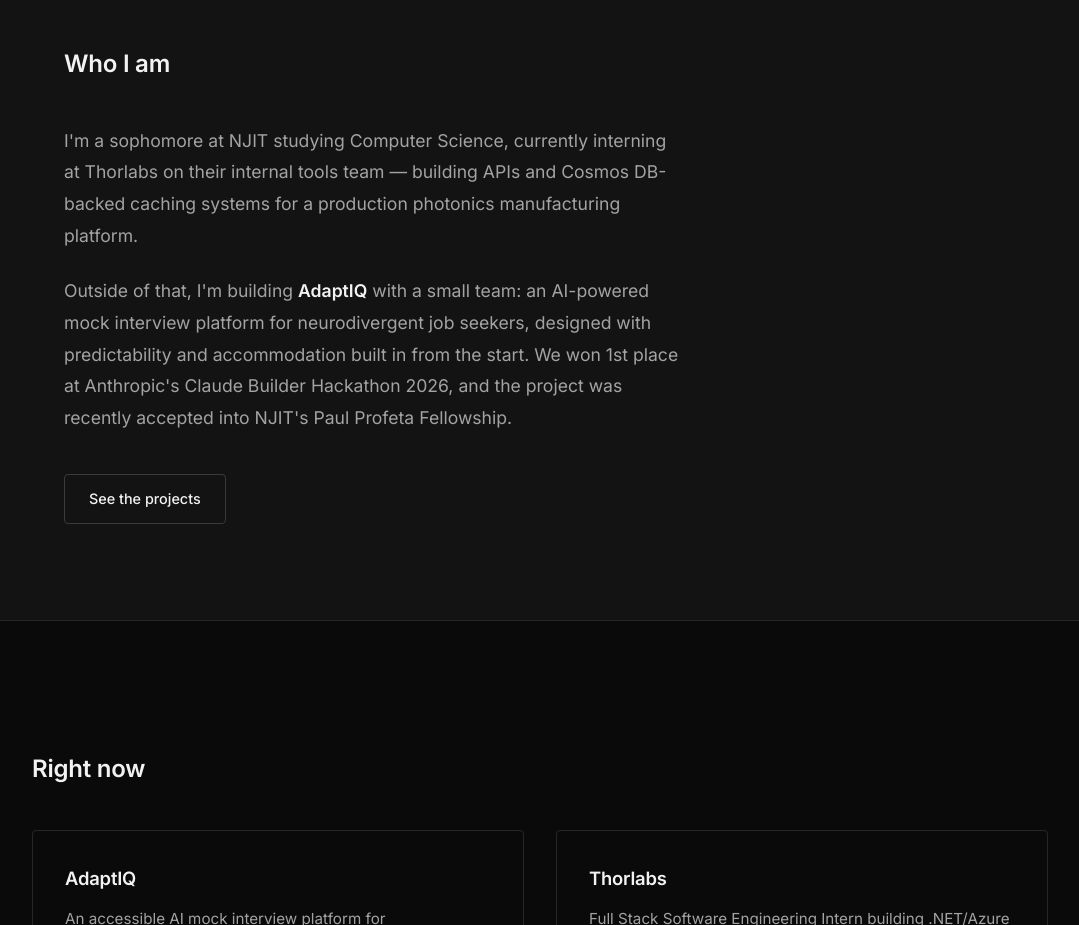
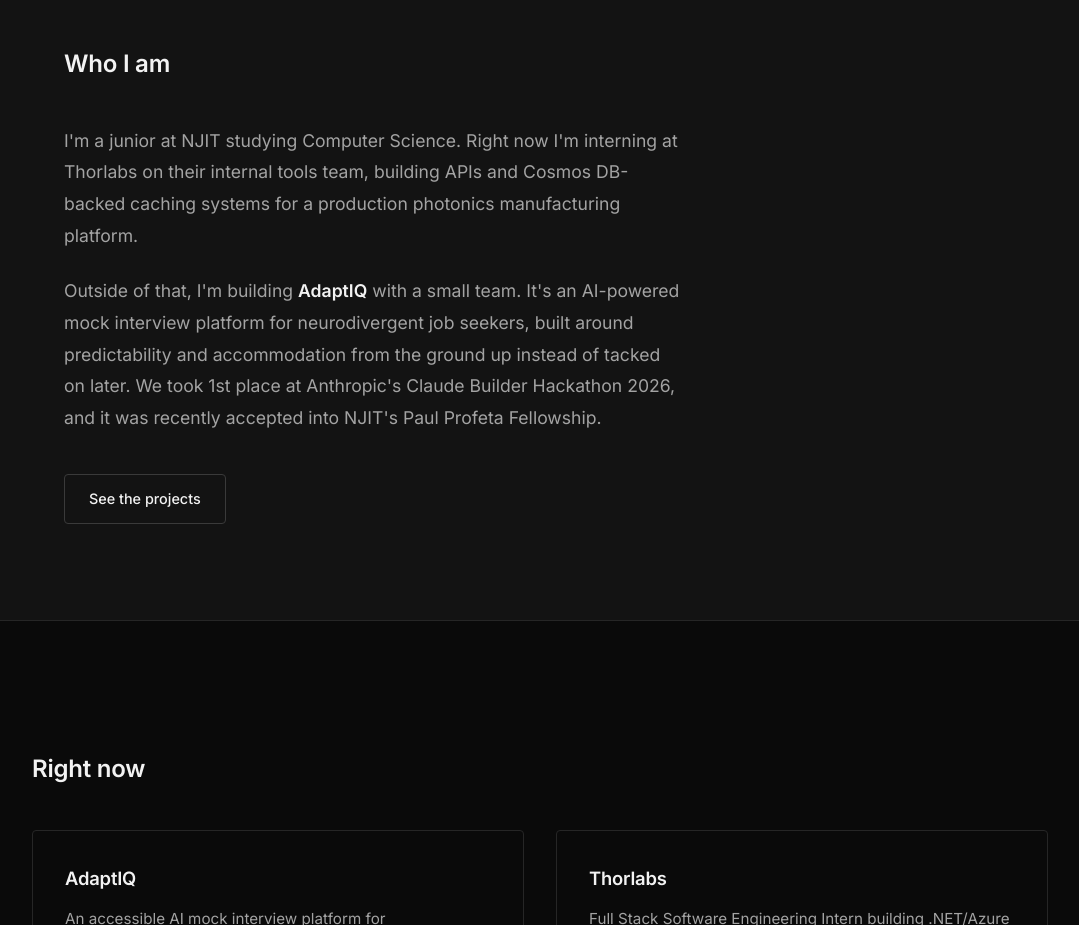
Before and after one commit to srb68/srb68.github.io, a plain HTML site: page index.html in a window 1280 px wide. Shown: the part 1280-2205 px from the top of the page, without its empty margins (100-1179 px from the left). Drawn offline with Linux system fonts and the light colour scheme.

Commit message:
Update index.html

```diff
--- a/index.html
+++ b/index.html
@@ -62,15 +62,16 @@
       <h2 class="section-heading">Who I am</h2>
       <div class="prose">
         <p>
-          I'm a sophomore at NJIT studying Computer Science, currently interning at Thorlabs on their
-          internal tools team — building APIs and Cosmos DB-backed caching systems for a production
-          photonics manufacturing platform.
+          I'm a junior at NJIT studying Computer Science. Right now I'm interning at Thorlabs on
+          their internal tools team, building APIs and Cosmos DB-backed caching systems for a
+          production photonics manufacturing platform.
         </p>
         <p>
-          Outside of that, I'm building <strong>AdaptIQ</strong> with a small team: an AI-powered mock
-          interview platform for neurodivergent job seekers, designed with predictability and
-          accommodation built in from the start. We won 1st place at Anthropic's Claude Builder
-          Hackathon 2026, and the project was recently accepted into NJIT's Paul Profeta Fellowship.
+          Outside of that, I'm building <strong>AdaptIQ</strong> with a small team. It's an
+          AI-powered mock interview platform for neurodivergent job seekers, built around
+          predictability and accommodation from the ground up instead of tacked on later. We took
+          1st place at Anthropic's Claude Builder Hackathon 2026, and it was recently accepted into
+          NJIT's Paul Profeta Fellowship.
         </p>
       </div>
       <div style="margin-top: 2.5rem;">
```
